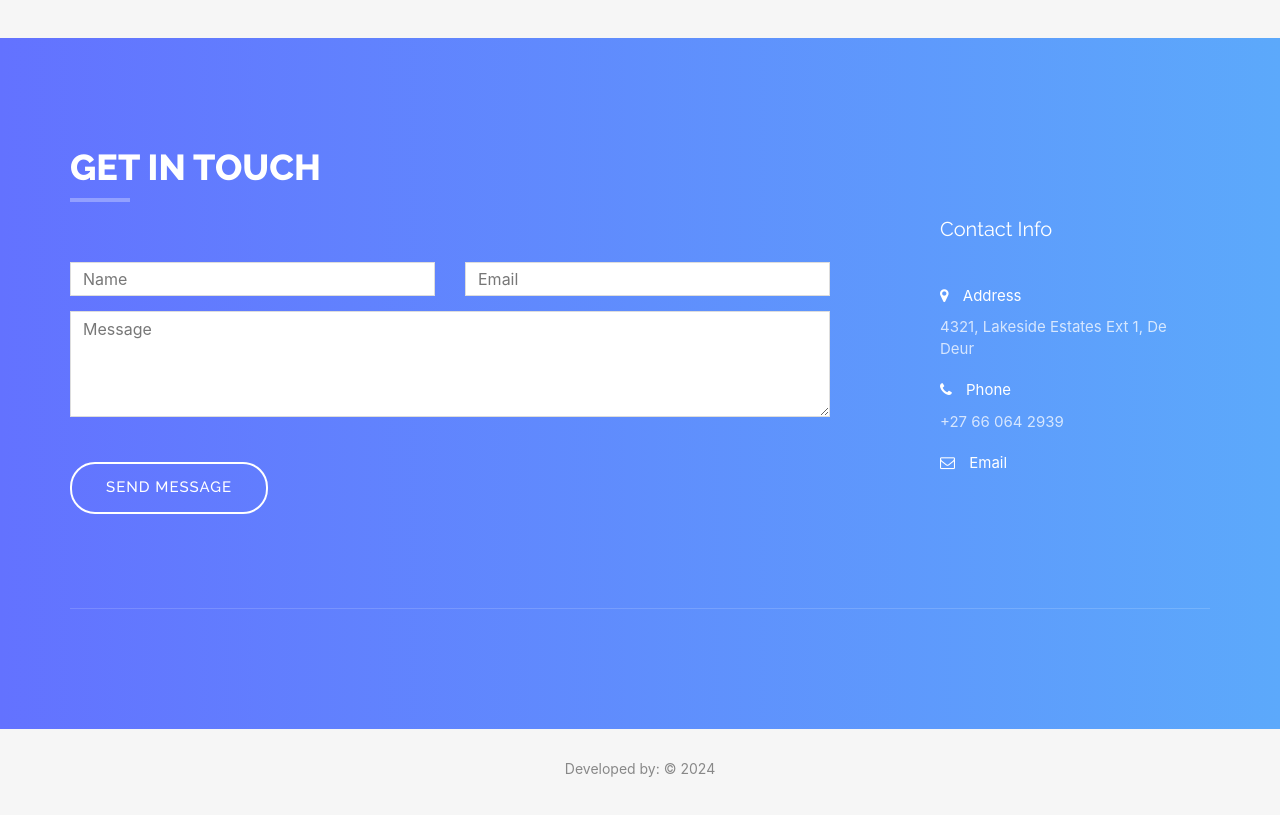
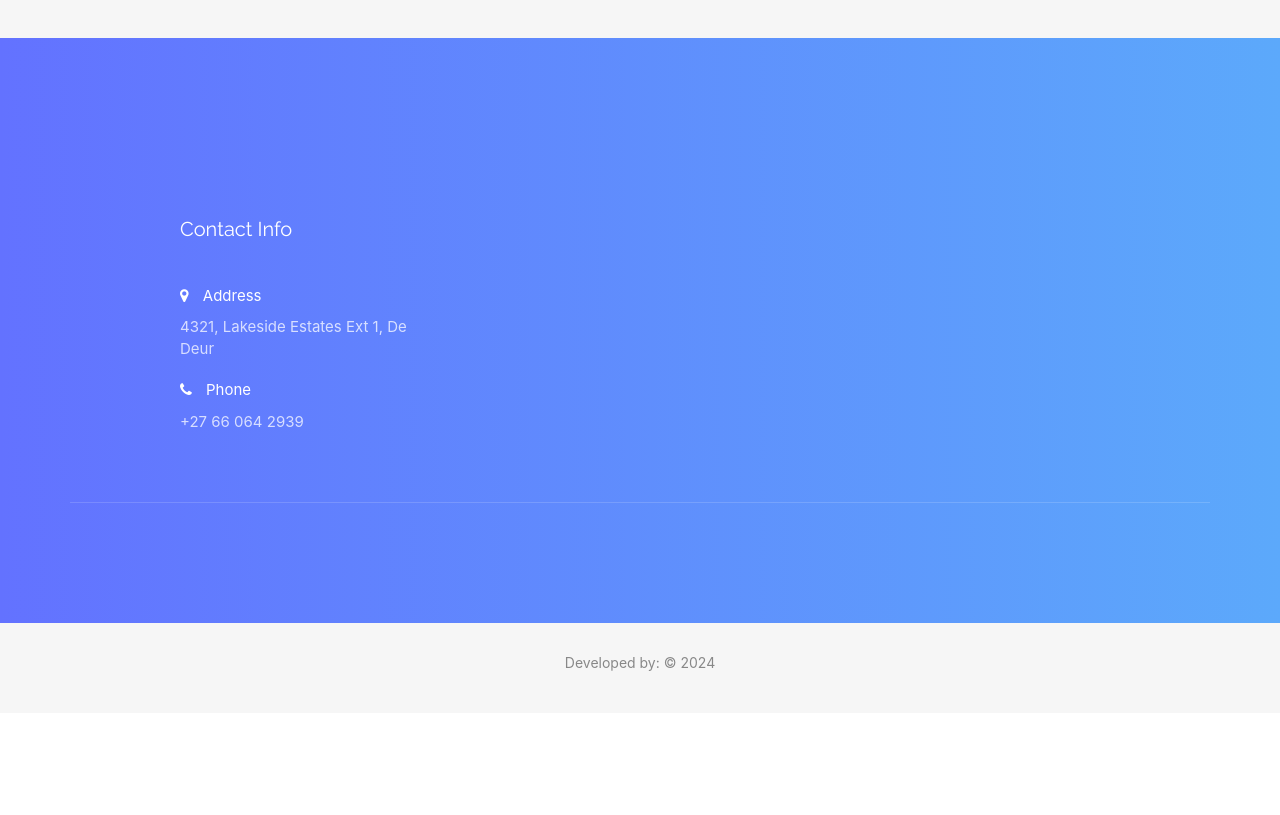
Before and after one commit to ghost2468developer/landing-page, a React (Create React App) app: page / in a window 1280 px wide. Shown: the part 3620-4435 px from the top of the page. After the commit the page ends 4333 px from the top, so only its background shows below. Built offline with nearby package versions, Linux system fonts and the light colour scheme; what smooth-scroll would draw is missing.

Commit message:
Update contact.jsx

```diff
--- a/src/components/contact.jsx
+++ b/src/components/contact.jsx
@@ -1,102 +1,204 @@
-import emailjs from "emailjs-com"
-import { useState } from "react"
+// import emailjs from "emailjs-com"
+// import { useState } from "react"
 
-const initialState = {
-  name: "",
-  email: "",
-  message: "",
-};
-export const Contact = (props) => {
-  const [{ name, email, message }, setState] = useState(initialState);
+// const initialState = {
+//   name: "",
+//   email: "",
+//   message: "",
+// };
+// export const Contact = (props) => {
+//   const [{ name, email, message }, setState] = useState(initialState);
 
-  const handleChange = (e) => {
-    const { name, value } = e.target;
-    setState((prevState) => ({ ...prevState, [name]: value }));
-  };
-  const clearState = () => setState({ ...initialState });
+//   const handleChange = (e) => {
+//     const { name, value } = e.target;
+//     setState((prevState) => ({ ...prevState, [name]: value }));
+//   };
+//   const clearState = () => setState({ ...initialState });
 
 
-  const handleSubmit = (e) => {
-    e.preventDefault();
-    console.log(name, email, message);
+//   const handleSubmit = (e) => {
+//     e.preventDefault();
+//     console.log(name, email, message);
 
-    {/* replace below with your own Service ID, Template ID and Public Key from your EmailJS account */ }
+//     {/* replace below with your own Service ID, Template ID and Public Key from your EmailJS account */ }
 
-    emailjs
-      .sendForm("service_ikbdvb4", "template_jmig0zf", e.target, "3J_AICxHImZsyi2T3")
-      .then(
-        (result) => {
-          console.log(result.text);
-          clearState();
-        },
-        (error) => {
-          console.log(error.text);
-        }
-      );
-  };
+//     emailjs
+//       .sendForm("service_ikbdvb4", "template_jmig0zf", e.target, "3J_AICxHImZsyi2T3")
+//       .then(
+//         (result) => {
+//           console.log(result.text);
+//           clearState();
+//         },
+//         (error) => {
+//           console.log(error.text);
+//         }
+//       );
+//   };
+//   return (
+//     <div>
+//       <div id="contact">
+//         <div className="container">
+//           <div className="col-md-8">
+//             <div className="row">
+//               <div className="section-title">
+//                 <h2>Get In Touch</h2>
+//                 {/* <p>
+//                   Please fill out the form below to send us an email and we will
+//                   get back to you as soon as possible.
+//                 </p> */}
+//               </div>
+//               <form name="sentMessage" validate onSubmit={handleSubmit}>
+//                 <div className="row">
+//                   <div className="col-md-6">
+//                     <div className="form-group">
+//                       <input
+//                         type="text"
+//                         id="name"
+//                         name="name"
+//                         className="form-control"
+//                         placeholder="Name"
+//                         required
+//                         onChange={handleChange}
+//                       />
+//                       <p className="help-block text-danger"></p>
+//                     </div>
+//                   </div>
+//                   <div className="col-md-6">
+//                     <div className="form-group">
+//                       <input
+//                         type="email"
+//                         id="email"
+//                         name="email"
+//                         className="form-control"
+//                         placeholder="Email"
+//                         required
+//                         onChange={handleChange}
+//                       />
+//                       <p className="help-block text-danger"></p>
+//                     </div>
+//                   </div>
+//                 </div>
+//                 <div className="form-group">
+//                   <textarea
+//                     name="message"
+//                     id="message"
+//                     className="form-control"
+//                     rows="4"
+//                     placeholder="Message"
+//                     required
+//                     onChange={handleChange}
+//                   ></textarea>
+//                   <p className="help-block text-danger"></p>
+//                 </div>
+//                 <div id="success"></div>
+//                 <button type="submit" className="btn btn-custom btn-lg">
+//                   Send Message
+//                 </button>
+//               </form>
+//             </div>
+//           </div>
+//           <div className="col-md-3 col-md-offset-1 contact-info">
+//             <div className="contact-item">
+//               <h3>Contact Info</h3>
+//               <p>
+//                 <span>
+//                   <i className="fa fa-map-marker"></i> Address
+//                 </span>
+//                 {props.data ? props.data.address : "loading"}
+//               </p>
+//             </div>
+//             <div className="contact-item">
+//               <p>
+//                 <span>
+//                   <i className="fa fa-phone"></i> Phone
+//                 </span>{" "}
+//                 {props.data ? props.data.phone : "loading"}
+//               </p>
+//             </div>
+//             <div className="contact-item">
+//               <p>
+//                 <span>
+//                   <i className="fa fa-envelope-o"></i> Email
+//                 </span>{" "}
+//                 {props.data ? props.data.email : "loading"}
+//               </p>
+//             </div>
+//           </div>
+//           <div className="col-md-12">
+//             <div className="row">
+//               <div className="social">
+//                 <ul>
+//                   {/* <li>
+//                     <a href={props.data ? props.data.facebook : "/"}>
+//                       <i className="fa fa-facebook"></i>
+//                     </a>
+//                   </li>
+//                   <li>
+//                     <a href={props.data ? props.data.twitter : "/"}>
+//                       <i className="fa fa-twitter"></i>
+//                     </a>
+//                   </li>
+//                   <li>
+//                     <a href={props.data ? props.data.youtube : "/"}>
+//                       <i className="fa fa-youtube"></i>
+//                     </a>
+//                   </li> */}
+//                 </ul>
+//               </div>
+//             </div>
+//           </div>
+//         </div>
+//       </div>
+//       <div id="footer">
+//         <div className="container text-center">
+//           <p>
+//             Developed by: &copy; 2024{" "}
+//           </p>
+//         </div>
+//       </div>
+//     </div>
+//   );
+// };
+
+
+
+// const initialState = {
+//   name: "",
+//   email: "",
+//   message: "",
+// };
+export const Contact = (props) => {
+  // const [{ name, email, message }, setState] = useState(initialState);
+
+  // const handleChange = (e) => {
+  //   const { name, value } = e.target;
+  //   setState((prevState) => ({ ...prevState, [name]: value }));
+  // };
+  // const clearState = () => setState({ ...initialState });
+
+
+  // const handleSubmit = (e) => {
+  //   e.preventDefault();
+  //   console.log(name, email, message);
+
+  //   {/* replace below with your own Service ID, Template ID and Public Key from your EmailJS account */ }
+
+  //   emailjs
+  //     .sendForm("service_ikbdvb4", "template_jmig0zf", e.target, "3J_AICxHImZsyi2T3")
+  //     .then(
+  //       (result) => {
+  //         console.log(result.text);
+  //         clearState();
+  //       },
+  //       (error) => {
+  //         console.log(error.text);
+  //       }
+  //     );
+  // };
   return (
     <div>
       <div id="contact">
         <div className="container">
-          <div className="col-md-8">
-            <div className="row">
-              <div className="section-title">
-                <h2>Get In Touch</h2>
-                {/* <p>
-                  Please fill out the form below to send us an email and we will
-                  get back to you as soon as possible.
-                </p> */}
-              </div>
-              <form name="sentMessage" validate onSubmit={handleSubmit}>
-                <div className="row">
-                  <div className="col-md-6">
-                    <div className="form-group">
-                      <input
-                        type="text"
-                        id="name"
-                        name="name"
-                        className="form-control"
-                        placeholder="Name"
-                        required
-                        onChange={handleChange}
-                      />
-                      <p className="help-block text-danger"></p>
-                    </div>
-                  </div>
-                  <div className="col-md-6">
-                    <div className="form-group">
-                      <input
-                        type="email"
-                        id="email"
-                        name="email"
-                        className="form-control"
-                        placeholder="Email"
-                        required
-                        onChange={handleChange}
-                      />
-                      <p className="help-block text-danger"></p>
-                    </div>
-                  </div>
-                </div>
-                <div className="form-group">
-                  <textarea
-                    name="message"
-                    id="message"
-                    className="form-control"
-                    rows="4"
-                    placeholder="Message"
-                    required
-                    onChange={handleChange}
-                  ></textarea>
-                  <p className="help-block text-danger"></p>
-                </div>
-                <div id="success"></div>
-                <button type="submit" className="btn btn-custom btn-lg">
-                  Send Message
-                </button>
-              </form>
-            </div>
-          </div>
           <div className="col-md-3 col-md-offset-1 contact-info">
             <div className="contact-item">
               <h3>Contact Info</h3>
@@ -115,14 +217,14 @@ export const Contact = (props) => {
                 {props.data ? props.data.phone : "loading"}
               </p>
             </div>
-            <div className="contact-item">
+            {/* <div className="contact-item">
               <p>
                 <span>
                   <i className="fa fa-envelope-o"></i> Email
                 </span>{" "}
                 {props.data ? props.data.email : "loading"}
               </p>
-            </div>
+            </div> */}
           </div>
           <div className="col-md-12">
             <div className="row">
```
